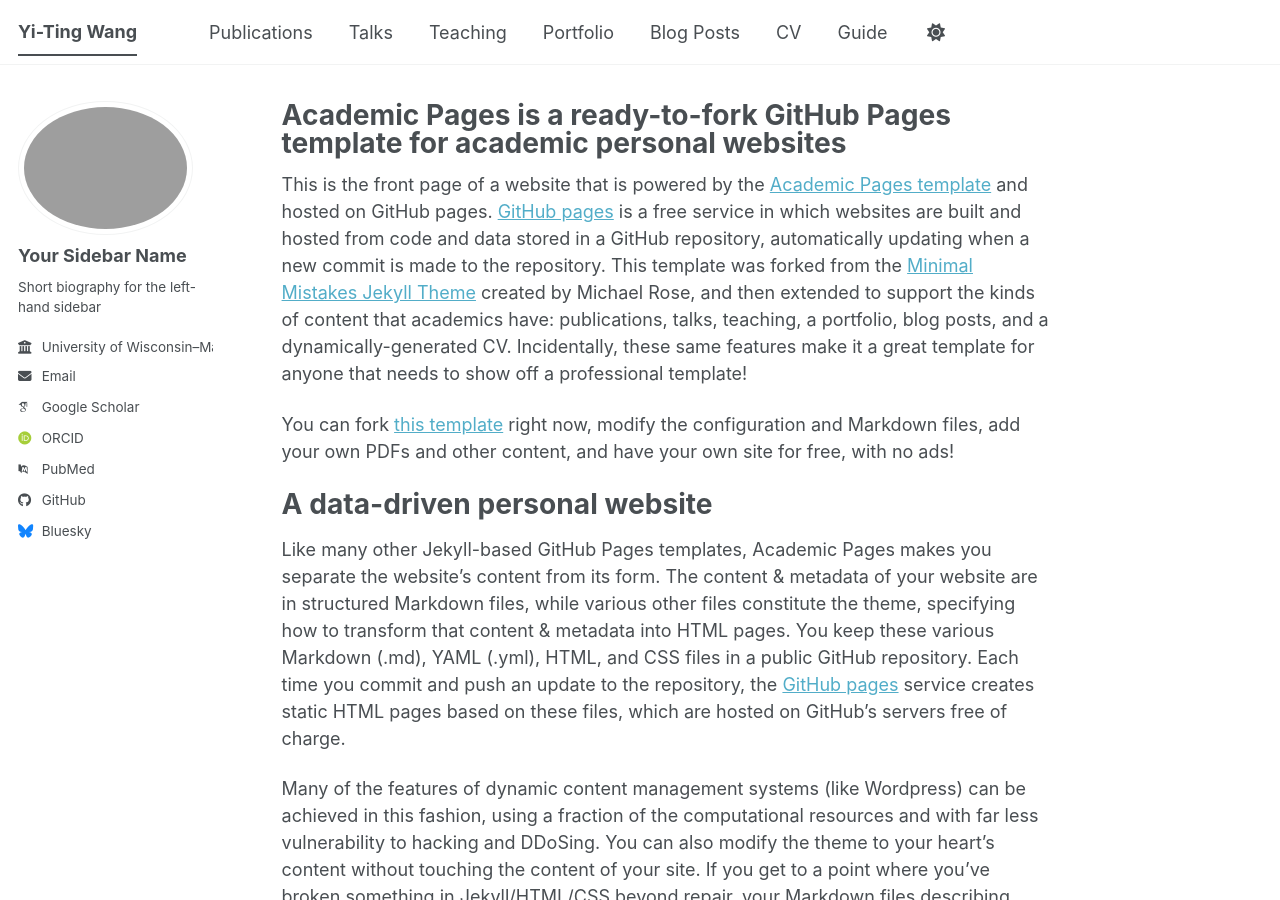
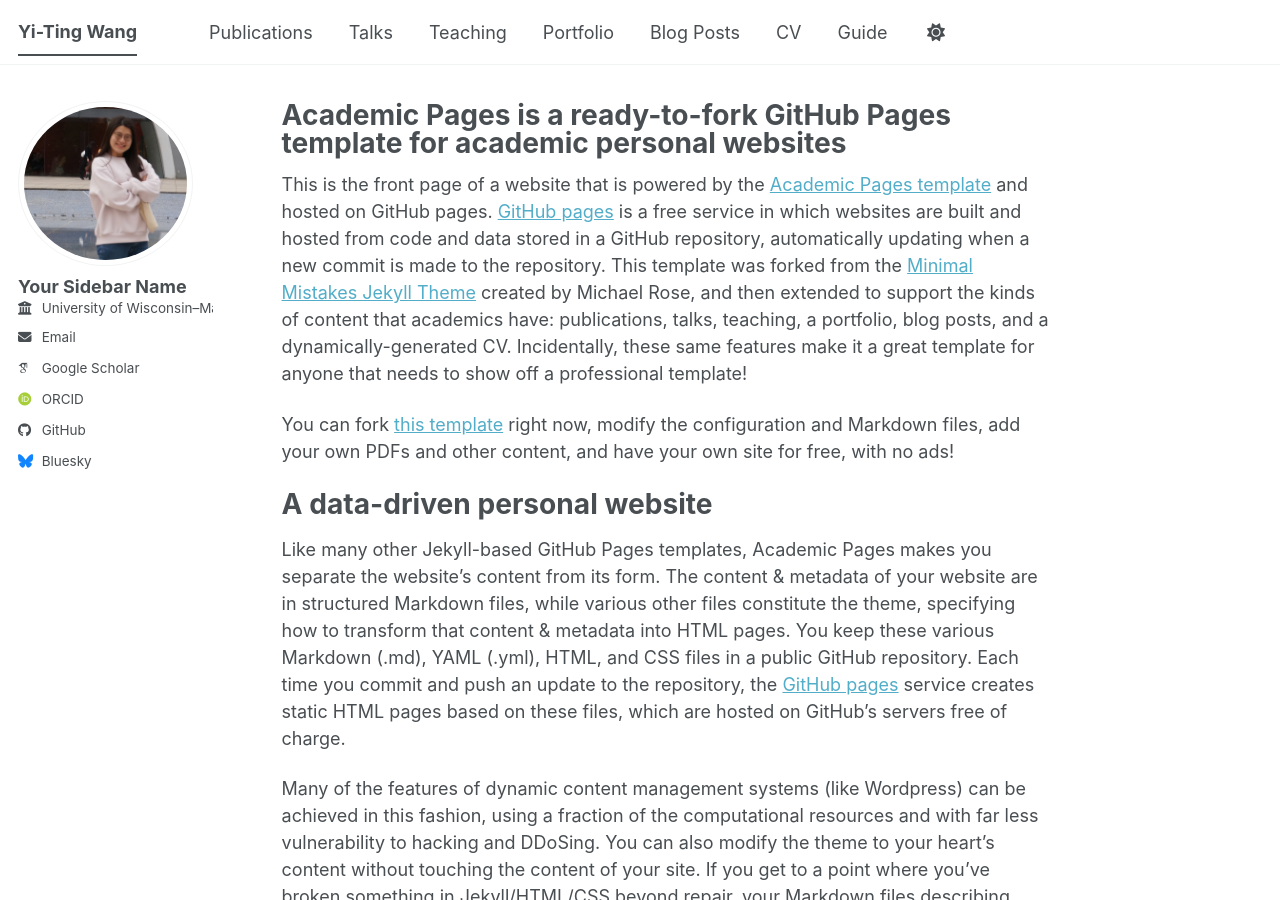
Before and after one commit to Yi-Ting-Econ/Yi-Ting-Econ.github.io, a Jekyll site: the page built from _pages/about.md, in a window 1280 px wide and 900 px high. Built offline with Jekyll 4.4.1, drawn with Linux system fonts in a browser that asks for light colours; some web fonts are replaced; a script bundle is joined from its source files by our own code; library files that are not in the unit come from our copies; some of the changed lines change nothing that is shown.

Commit message:
Modify author details in _config.yml
Updated author avatar and email, commented out unused fields.

```diff
--- a/_config.yml
+++ b/_config.yml
@@ -23,14 +23,14 @@
 #               Additional customization can be done by editing /_includes/author-profile.html
 author:
   # Biographic information
-  avatar           : "profile.png"
+  avatar           : "profile.jpg"
   name             : "Your Sidebar Name"
-  pronouns         : # example: "she/her"
-  bio              : "Short biography for the left-hand sidebar"
-  location         : #"Earth"
+ # pronouns         : # example: "she/her"
+ # bio              : "Short biography for the left-hand sidebar"
+ # location         : #"Earth"
   employer         : "University of Wisconsin–Madison"
   uri              : # URL
-  email            : "none@example.org"
+  email            : "wang3342@wisc.edu"
 
   # Academic websites
   academia         : # URL
@@ -41,10 +41,10 @@
   orcid            : "https://orcid.org/yourorcidurl"
   semantic         : # URL
   ssrn             : # URL
-  pubmed           : "https://www.ncbi.nlm.nih.gov/pubmed/?term=john+snow"
-  researchgate     : # URL
-  scopus           : # URL
-  zotero           : # URL
+#  pubmed           : "https://www.ncbi.nlm.nih.gov/pubmed/?term=john+snow"
+#  researchgate     : # URL
+#  scopus           : # URL
+#  zotero           : # URL
 
 
   # Repositories and software development
@@ -137,20 +137,20 @@
 
 
 # Social Sharing
-twitter:
-  username               : &twitter
-facebook:
-  username               :
-  app_id                 :
-  publisher              :
-og_image                 :  # Social media default site image
-og_description           :  # Social media default site image description
+#twitter:
+ # username               : &twitter
+#facebook:
+ # username               :
+  #app_id                 :
+  #publisher              :
+#og_image                 :  # Social media default site image
+#og_description           :  # Social media default site image description
 # For specifying social profiles
 # - https://developers.google.com/structured-data/customize/social-profiles
-social:
-  type                   : # Person or Organization (defaults to Person)
-  name                   : # If the user or organization name differs from the site's name
-  links: # An array of links to social media profiles
+#social:
+ # type                   : # Person or Organization (defaults to Person)
+  #name                   : # If the user or organization name differs from the site's name
+  #links: # An array of links to social media profiles
 
 
 # Analytics
```
